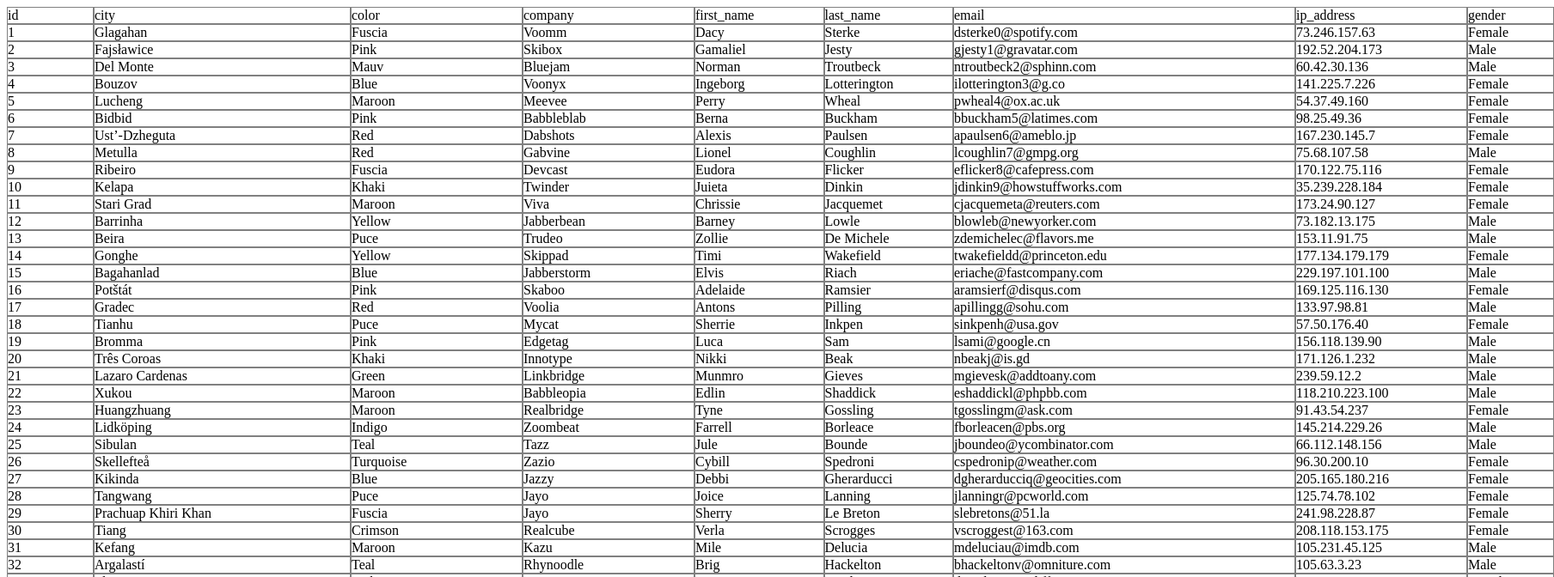
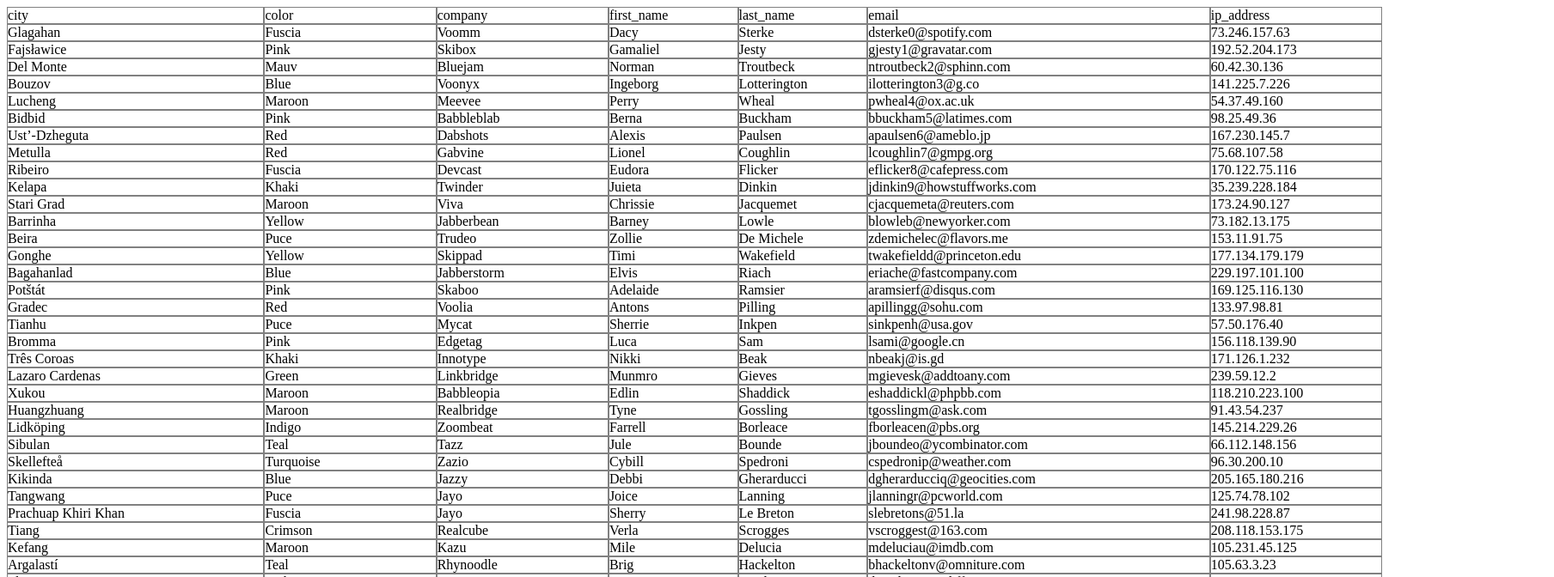
Before and after one commit to galczo5/perf2020, an Angular app: page / in a window 1280 px wide. Shown: the top 672 px of the page at 86% size, 1808 px wide, since content can reach past the window. Built offline with nearby package versions, Linux system fonts and the light colour scheme.

Commit message:
not styled table, plain, column number fix

```diff
--- a/src/app/app.component.html
+++ b/src/app/app.component.html
@@ -1,7 +1,4 @@
-<div style="display: flex; width: 1800px;">
-  <div style="border: 1px solid gray; width: 100px;">
-    id
-  </div>
+<div style="display: flex; width: 1600px;">
   <div style="border: 1px solid gray; width: 300px;">
     city
   </div>
@@ -23,15 +20,9 @@
   <div style="border: 1px solid gray; width: 200px;">
     ip_address
   </div>
-  <div style="border: 1px solid gray; width: 100px;">
-    gender
-  </div>
 </div>
 
-<div *ngFor="let x of data" style="display: flex; width: 1800px;">
-  <div style="border: 1px solid gray; width: 100px;">
-    {{ x.id }}
-  </div>
+<div *ngFor="let x of data" style="display: flex; width: 1600px;">
   <div style="border: 1px solid gray; width: 300px;">
     {{ x.city }}
   </div>
@@ -53,7 +44,4 @@
   <div style="border: 1px solid gray; width: 200px;">
     {{ x.ip_address }}
   </div>
-  <div style="border: 1px solid gray; width: 100px;">
-    {{ x.gender }}
-  </div>
 </div>
```
